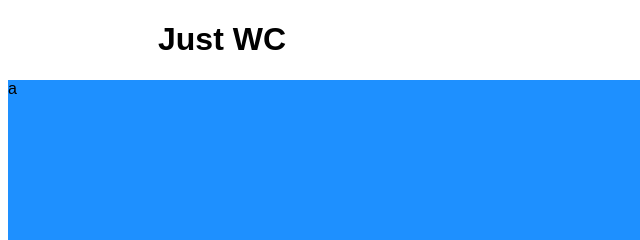
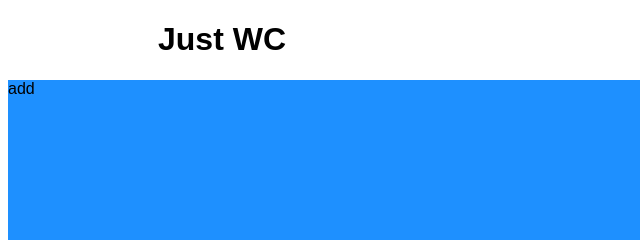
Before and after one commit to Asierso/JustWC, a plain HTML site: page index.html in a window 1280 px wide. Shown: the top 240 px of the page, 0-640 px from the left. Drawn offline with Linux system fonts and the light colour scheme.

Commit message:
Add files via upload

```diff
--- a/index.html
+++ b/index.html
@@ -19,7 +19,7 @@
     <font face="Arial">
         <h1 class="title-cont">Just WC</h1>
         <div id="divCont">
-        <p>a</p>
+        <p>add</p>
         </div>
     </font>
 
```
